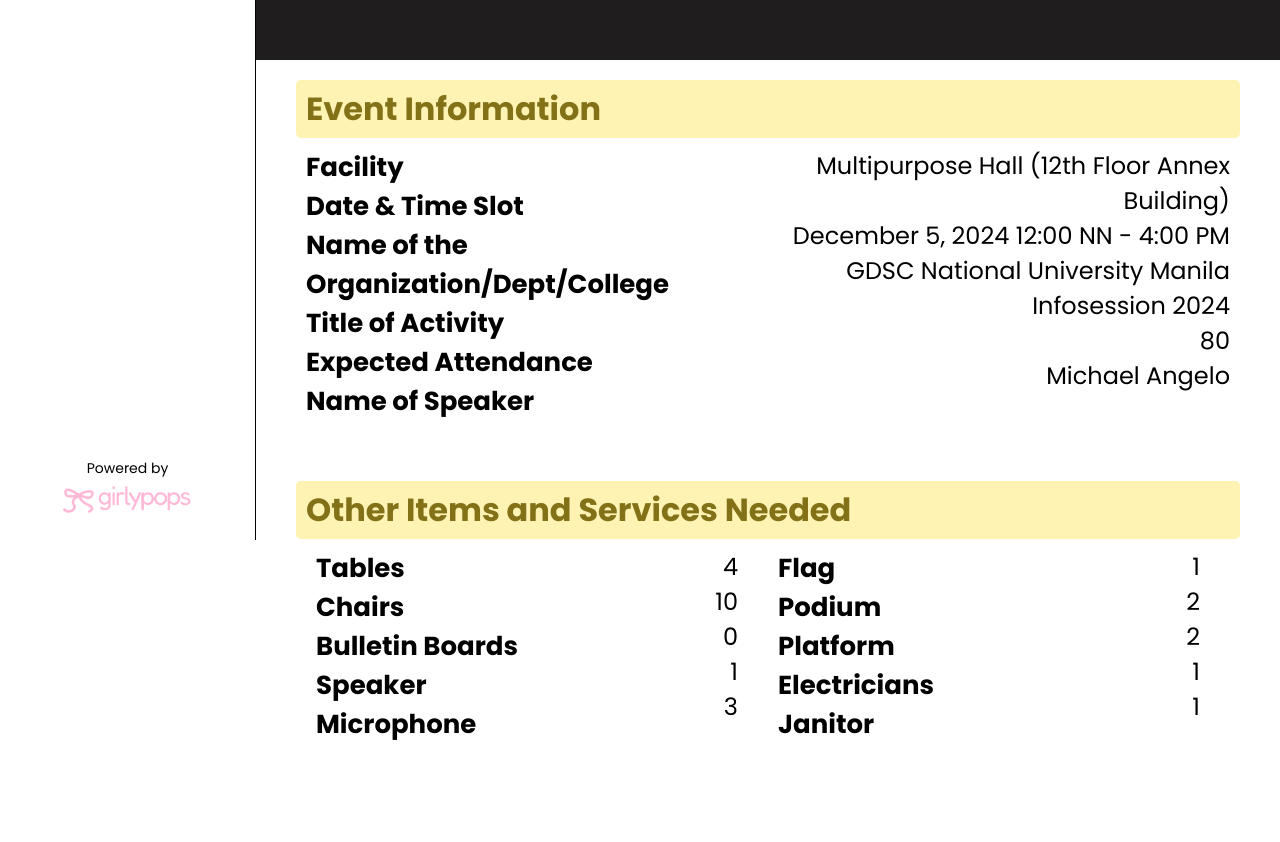
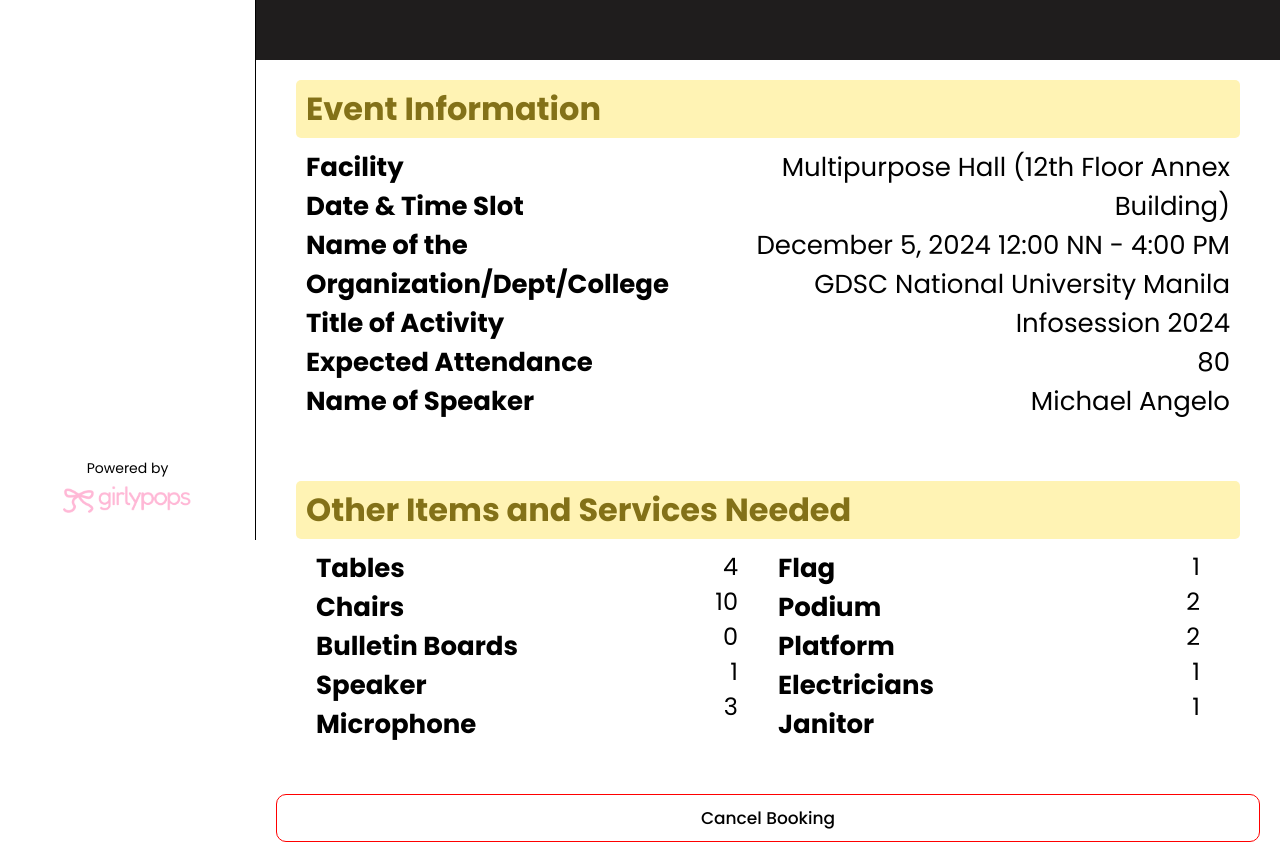
Before and after one commit to ysc4/facify-project, a React (Vite) app: page /booking-info in a window 1280 px wide. Shown: the part 260-1102 px from the top of the page. Before the commit the page ends 1044 px from the top, so only its background shows below. Built offline with nearby package versions, Linux system fonts and the light colour scheme.

Commit message:
Added a cancel button

```diff
--- a/src/pages/Booking-Info.css
+++ b/src/pages/Booking-Info.css
@@ -134,7 +134,7 @@
     display: flex;
     flex-direction: row;
     justify-content: space-between;
-    font-size: 24px;
+    font-size: 26px;
     padding: 10px 10px;
 }
 
@@ -143,7 +143,7 @@
     display: flex;
     flex-direction: row;
     justify-content: space-between;
-    font-size: 24px;
+    font-size: 26px;
     padding: 5px 10px;
     margin-right: 20px;
 }
@@ -157,3 +157,28 @@
     text-align: right;
     font-weight: 400;
 }
+
+.cancel-booking {
+    display: flex;
+    justify-content: center;
+    align-items: center;
+    margin-top: 10px;
+}
+
+.cancel-button {
+    width: 100%;
+    margin: 0 20px 0 20px;
+    padding: 10px 20px;
+    border-radius: 10px;
+    font-size: 17px;
+    font-weight: 500;
+    cursor: pointer;
+    background-color: #FFFFFF;
+    color: #000000;
+    border: 1px solid #FF0000;
+}
+
+.cancel-button:hover {
+    background-color: #FF0000;
+    color: #FFFFFF;
+}
--- a/src/pages/Booking-Info.jsx
+++ b/src/pages/Booking-Info.jsx
@@ -87,6 +87,9 @@ function BookingInfo() {
               </div>
             </div>
           </div>
+          <div className="cancel-booking">
+            <button className="cancel-button">Cancel Booking</button>
+          </div>
         </div>
       </div>
     </div>
```
